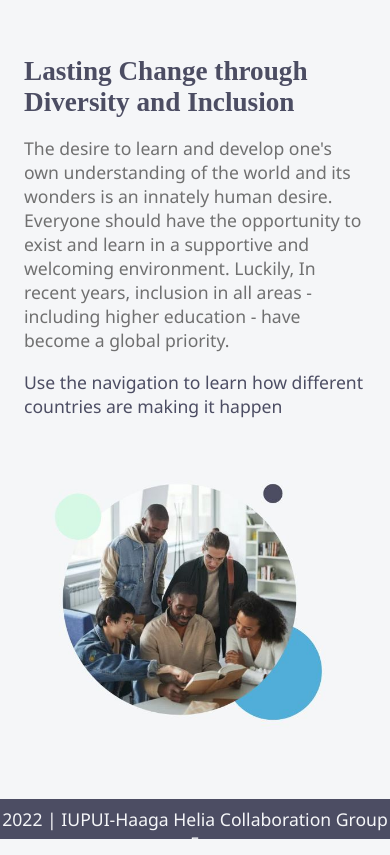
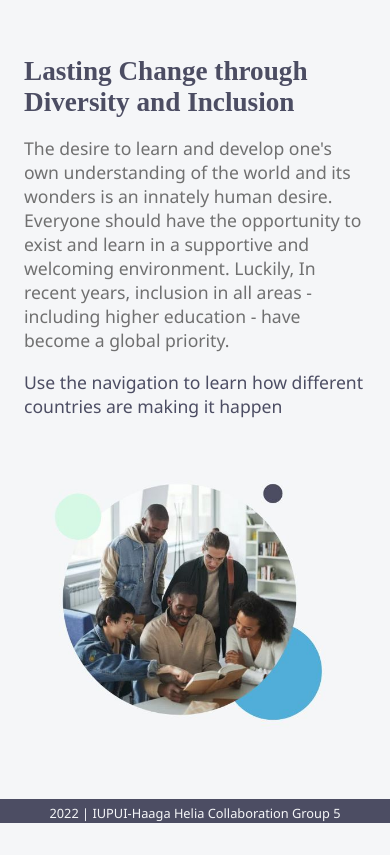
Before and after one commit to IUPUI-HH-2022/group5, a plain HTML site: page index.html in a window 390 px wide. Shown: the part 51-906 px from the top of the page. After the commit the page ends 874 px from the top, so only its background shows below. Drawn offline with Linux system fonts and the light colour scheme; a web font is replaced by a local one.

Commit message:
Update styles.css
Footer RWD changes

```diff
--- a/styles/styles.css
+++ b/styles/styles.css
@@ -187,6 +187,11 @@ footer p {
       'footer footer';
   }
 
+  .menuright {
+    display: inline-block;
+    float: left;
+  }
+
   .race h1 {
     font-size: 1.7rem;
   }
@@ -195,10 +200,12 @@ p {
     font-size: 1.1rem;
   }
 
-
-.menuright {
-  display: inline-block;
-  float: left;
+  footer {
+    height: 1.5rem;
   }
 
+  footer p {
+    padding-top: 0.3rem;
+    font-size: 0.8rem;
   }
+}
```
Lines whose indentation alone changed are shown as unchanged.
